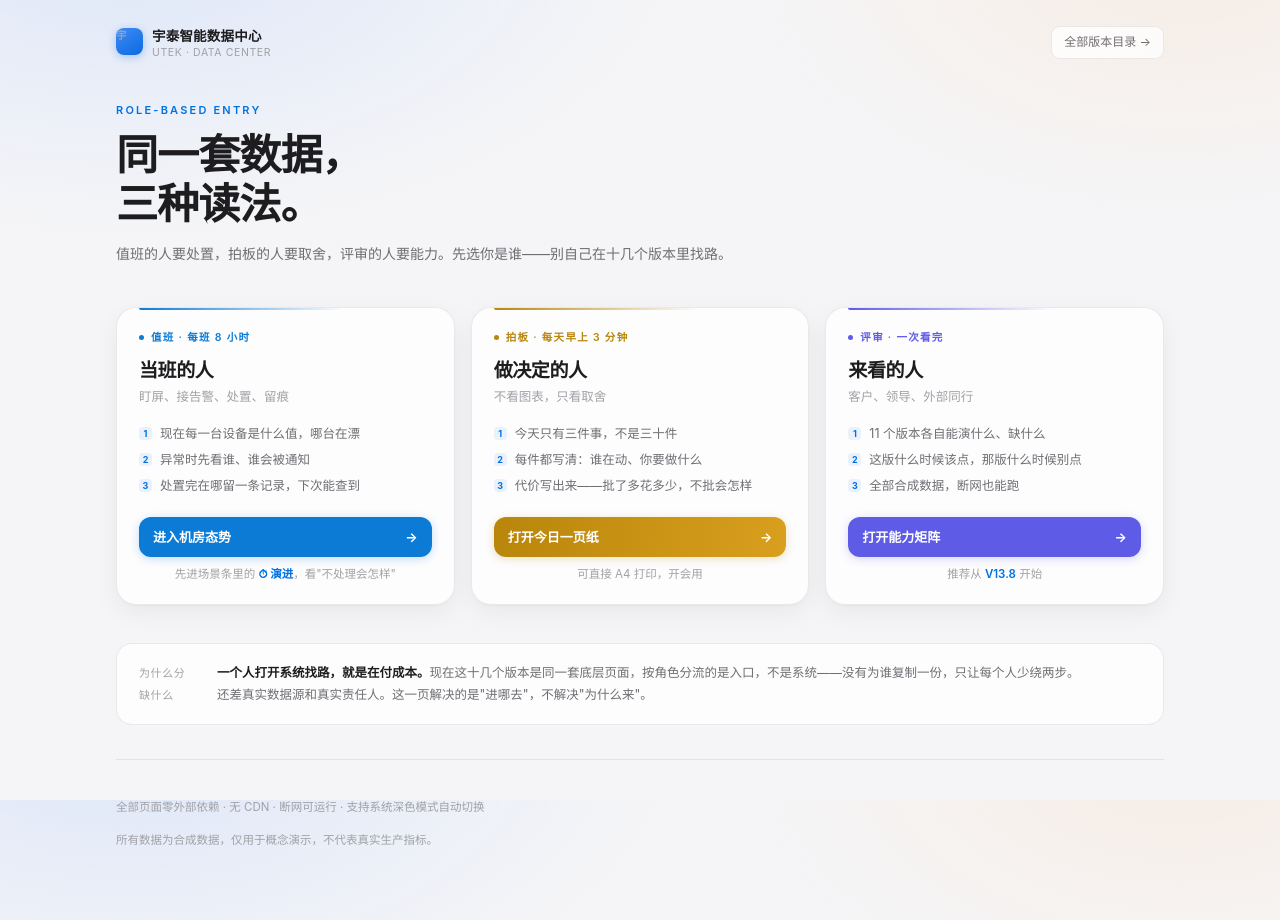
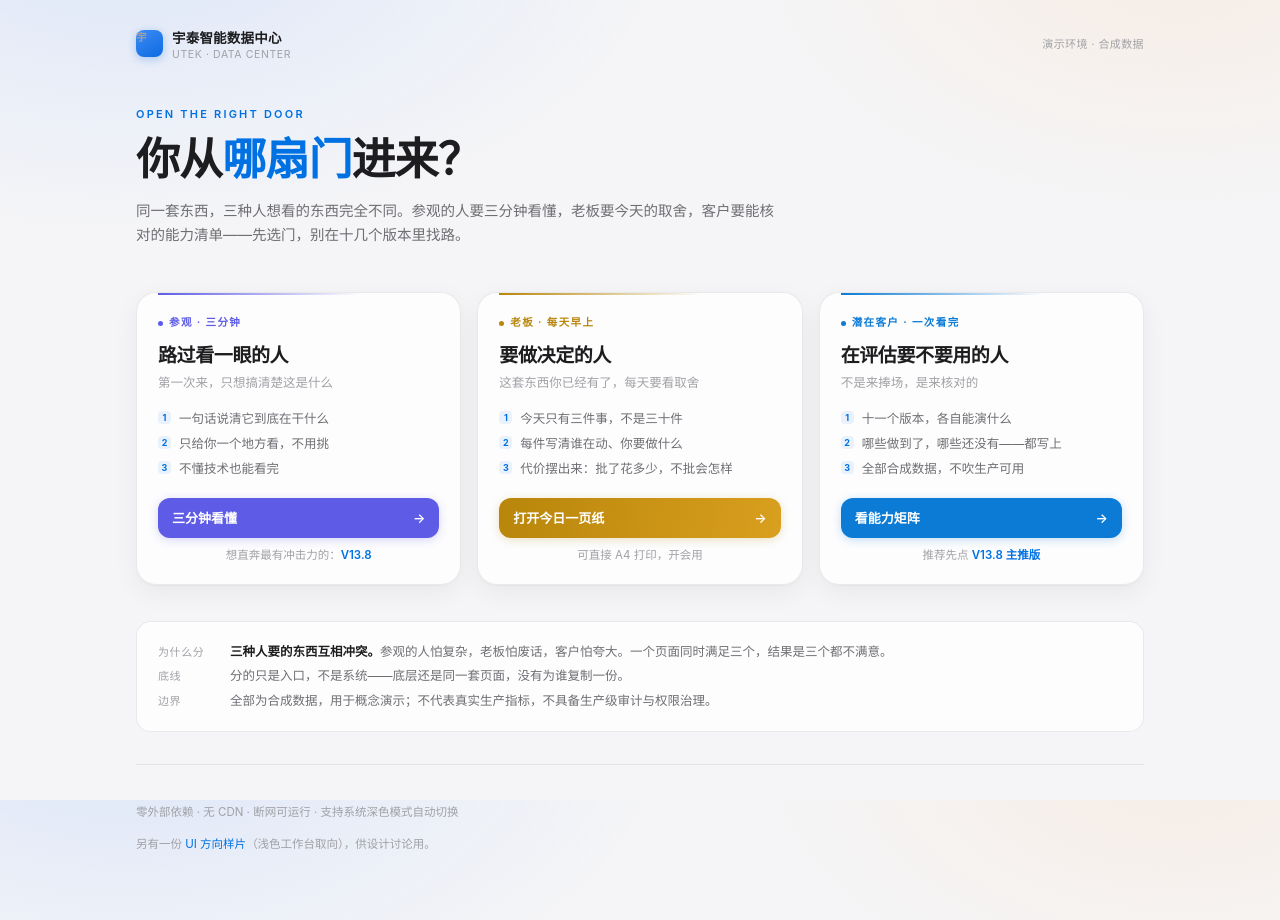
Before and after one commit to zhanglingshare/yutai-demo, a plain HTML site: page index.html in a window 1280 px wide. Drawn offline with Linux system fonts and the light colour scheme.

Commit message:
角色收敛为三个：参观者 / 老板 / 潜在客户
- 去掉值班工程师入口，按用户口径只留三种人
- 新增 tour.html：参观者三分钟看懂，阅读式单栏，含能力边界自述
- role-exec.html 标注为老板视角，catalog.html 标注为潜在客户视角
- 三页均带回入口链接

```diff
--- a/index.html
+++ b/index.html
@@ -4,177 +4,160 @@
 <meta charset="UTF-8">
 <meta name="viewport" content="width=device-width, initial-scale=1">
 <link rel="icon" href="data:,">
-<title>宇泰智能数据中心 · 按角色进入</title>
+<title>宇泰智能数据中心</title>
 <style>
 :root{
-  --bg:#f5f5f7; --card:rgba(255,255,255,.76); --card-solid:#fff;
-  --line:rgba(0,0,0,.08); --line-strong:rgba(0,0,0,.15);
+  --bg:#f5f5f7; --card:rgba(255,255,255,.76); --line:rgba(0,0,0,.08); --line-strong:rgba(0,0,0,.15);
   --text:#1d1d1f; --sub:#6e6e73; --faint:#a1a1a6;
-  --accent:#0071e3; --accent-soft:rgba(0,113,227,.08);
-  --ops:#0b7bd6; --exec:#b8860b; --review:#5e5ce6;
-  --green:#1d9f6e; --amber:#b87a10;
+  --accent:#0071e3; --soft:rgba(0,113,227,.08);
+  --v1:#5e5ce6; --v2:#b8860b; --v3:#0b7bd6;
   --shadow:0 1px 2px rgba(0,0,0,.04),0 8px 26px rgba(0,0,0,.055);
   --shadow-hi:0 2px 8px rgba(0,0,0,.07),0 20px 48px rgba(0,0,0,.11);
-  --radius:20px;
   --font:-apple-system,BlinkMacSystemFont,"SF Pro Text","HarmonyOS Sans SC","PingFang SC","Microsoft YaHei",system-ui,sans-serif;
 }
 @media (prefers-color-scheme:dark){
-  :root{--bg:#000;--card:rgba(28,28,30,.74);--card-solid:#1c1c1e;
-    --line:rgba(255,255,255,.11);--line-strong:rgba(255,255,255,.2);
-    --text:#f5f5f7;--sub:#98989d;--faint:#6e6e73;
-    --accent:#0a84ff;--accent-soft:rgba(10,132,255,.13);
-    --ops:#4aa8ff;--exec:#e0b341;--review:#8f8dff;
-    --green:#30d158;--amber:#ffd60a;
-    --shadow:0 1px 2px rgba(0,0,0,.4),0 8px 26px rgba(0,0,0,.5);
-    --shadow-hi:0 20px 48px rgba(0,0,0,.6);}
+  :root{--bg:#000;--card:rgba(28,28,30,.74);--line:rgba(255,255,255,.11);--line-strong:rgba(255,255,255,.2);
+    --text:#f5f5f7;--sub:#98989d;--faint:#6e6e73;--accent:#0a84ff;--soft:rgba(10,132,255,.13);
+    --v1:#8f8dff;--v2:#e0b341;--v3:#4aa8ff;
+    --shadow:0 1px 2px rgba(0,0,0,.4),0 8px 26px rgba(0,0,0,.5);--shadow-hi:0 20px 48px rgba(0,0,0,.6);}
 }
 *{box-sizing:border-box;-webkit-tap-highlight-color:transparent}
-body{margin:0;padding:0 0 70px;color:var(--text);font-family:var(--font);font-size:15px;line-height:1.55;
+body{margin:0;padding:0 0 64px;font-family:var(--font);font-size:15px;line-height:1.55;color:var(--text);
   -webkit-font-smoothing:antialiased;
   background:radial-gradient(880px 480px at 10% -8%,rgba(120,170,255,.19),transparent 62%),
              radial-gradient(720px 440px at 92% -6%,rgba(255,190,120,.15),transparent 60%),var(--bg);
   background-attachment:fixed}
 a{color:inherit;text-decoration:none}
-.w{max-width:1100px;margin:0 auto;padding:0 26px}
+.w{max-width:1060px;margin:0 auto;padding:0 26px}
 
-.top{display:flex;align-items:center;gap:12px;padding:24px 0 10px}
+.top{display:flex;align-items:center;gap:12px;padding:26px 0 8px}
 .brand{display:flex;align-items:center;gap:9px}
 .mark{width:27px;height:27px;border-radius:8px;display:grid;place-items:center;
   background:linear-gradient(150deg,#3f8cf5,#0b6ae0);color:#fff;font-weight:800;font-size:13px;
   box-shadow:0 2px 8px rgba(11,106,224,.3)}
 .brand b{font-size:13.5px;font-weight:600;letter-spacing:.2px}
 .brand span{display:block;font-size:10.5px;color:var(--faint);letter-spacing:.6px;margin-top:-2px}
-.top-link{margin-left:auto;font-size:12px;color:var(--sub);padding:6px 12px;border-radius:9px;
-  border:1px solid var(--line);background:var(--card);backdrop-filter:blur(18px);transition:.16s}
-.top-link:hover{color:var(--accent);border-color:rgba(0,113,227,.35)}
+.top .only{margin-left:auto;font-size:11px;color:var(--faint);letter-spacing:.4px}
 
-.hero{padding:30px 0 8px}
+.hero{padding:34px 0 10px}
 .eyebrow{font-size:11px;letter-spacing:2.2px;color:var(--accent);font-weight:600}
-h1{margin:11px 0 0;font-size:clamp(27px,4.2vw,42px);line-height:1.18;font-weight:700;letter-spacing:-.9px}
-.lead{margin:13px 0 0;max-width:620px;color:var(--sub);font-size:14px;line-height:1.65}
+h1{margin:11px 0 0;font-size:clamp(28px,4.4vw,44px);line-height:1.16;font-weight:700;letter-spacing:-.9px}
+h1 em{font-style:normal;color:var(--accent)}
+.lead{margin:14px 0 0;max-width:640px;color:var(--sub);font-size:14.5px;line-height:1.65}
 
-/* 角色卡 */
-.roles{display:grid;grid-template-columns:repeat(3,1fr);gap:16px;margin-top:34px}
-.role{position:relative;display:flex;flex-direction:column;padding:22px 22px 20px;border-radius:var(--radius);
+.roles{display:grid;grid-template-columns:repeat(3,1fr);gap:16px;margin-top:36px}
+.role{position:relative;display:flex;flex-direction:column;padding:22px 21px 19px;border-radius:20px;
   background:var(--card);border:1px solid var(--line);
   backdrop-filter:blur(26px) saturate(180%);-webkit-backdrop-filter:blur(26px) saturate(180%);
   box-shadow:var(--shadow);transition:transform .22s cubic-bezier(.2,.8,.2,1),box-shadow .22s,border-color .22s}
 .role:hover{transform:translateY(-4px);box-shadow:var(--shadow-hi);border-color:var(--line-strong)}
-.role:before{content:'';position:absolute;left:22px;right:22px;top:0;height:2px;border-radius:0 0 2px 2px}
-.role.ops:before{background:linear-gradient(90deg,var(--ops),transparent 70%)}
-.role.exec:before{background:linear-gradient(90deg,var(--exec),transparent 70%)}
-.role.review:before{background:linear-gradient(90deg,var(--review),transparent 70%)}
+.role:before{content:'';position:absolute;left:21px;right:21px;top:0;height:2px}
+.r1:before{background:linear-gradient(90deg,var(--v1),transparent 72%)}
+.r2:before{background:linear-gradient(90deg,var(--v2),transparent 72%)}
+.r3:before{background:linear-gradient(90deg,var(--v3),transparent 72%)}
 
-.who{display:flex;align-items:center;gap:7px;font-size:10.5px;font-weight:600;letter-spacing:1.3px}
-.role.ops .who{color:var(--ops)}.role.exec .who{color:var(--exec)}.role.review .who{color:var(--review)}
+.who{display:flex;align-items:center;gap:6px;font-size:10.5px;font-weight:700;letter-spacing:1.4px}
+.r1 .who{color:var(--v1)}.r2 .who{color:var(--v2)}.r3 .who{color:var(--v3)}
 .who .k{width:5px;height:5px;border-radius:50%;background:currentColor}
-.role h2{margin:10px 0 2px;font-size:19px;font-weight:700;letter-spacing:-.4px}
-.role .def{font-size:12.5px;color:var(--faint);margin-bottom:14px}
-.role ul{margin:0 0 18px;padding:0;list-style:none}
-.role li{display:flex;gap:8px;font-size:12.5px;color:var(--sub);line-height:1.6;padding:3px 0}
-.role li i{flex:0 0 13px;height:13px;border-radius:4px;background:var(--accent-soft);color:var(--accent);
-  font-size:9px;font-style:normal;display:grid;place-items:center;margin-top:3px;font-weight:700}
-.role .go{margin-top:auto;display:flex;align-items:center;justify-content:space-between;gap:10px;
-  padding:10px 14px;border-radius:12px;font-size:13px;font-weight:600;transition:.18s;
-  background:var(--accent);color:#fff;box-shadow:0 2px 10px rgba(0,113,227,.22)}
-.role .go:hover{filter:brightness(1.06)}
-.role.ops .go{background:var(--ops);box-shadow:0 2px 10px rgba(11,123,214,.24)}
-.role.exec .go{background:linear-gradient(100deg,#b8860b,#d99f1e);box-shadow:0 2px 10px rgba(184,134,11,.24)}
-.role.review .go{background:var(--review);box-shadow:0 2px 10px rgba(94,92,230,.24)}
-.role .go em{font-style:normal;font-weight:700}
-.role .sub-link{margin-top:9px;text-align:center;font-size:11.5px;color:var(--faint)}
-.role .sub-link a{color:var(--accent);font-weight:600}
-.role .sub-link a:hover{text-decoration:underline}
+.role h2{margin:9px 0 3px;font-size:19px;font-weight:700;letter-spacing:-.4px}
+.role .def{font-size:12.5px;color:var(--faint);margin-bottom:13px;min-height:19px}
+.role ul{margin:0 0 16px;padding:0;list-style:none}
+.role li{display:flex;gap:8px;font-size:12.5px;color:var(--sub);line-height:1.55;padding:3px 0}
+.role li i{flex:0 0 13px;height:13px;border-radius:4px;background:var(--soft);color:var(--accent);
+  font-size:9px;font-style:normal;display:grid;place-items:center;margin-top:2px;font-weight:700}
+.role .go{margin-top:auto;display:flex;align-items:center;justify-content:space-between;
+  padding:10px 14px;border-radius:12px;font-size:13px;font-weight:600;color:#fff;transition:.18s}
+.role .go:hover{filter:brightness(1.07)}
+.r1 .go{background:var(--v1);box-shadow:0 2px 10px rgba(94,92,230,.24)}
+.r2 .go{background:linear-gradient(100deg,#b8860b,#d99f1e);box-shadow:0 2px 10px rgba(184,134,11,.24)}
+.r3 .go{background:var(--v3);box-shadow:0 2px 10px rgba(11,123,214,.24)}
+.role .alt{margin-top:9px;text-align:center;font-size:11.5px;color:var(--faint)}
+.role .alt a{color:var(--accent);font-weight:600}
+.role .alt a:hover{text-decoration:underline}
 
-/* 说明条 */
-.note{margin-top:38px;padding:18px 22px;border-radius:16px;border:1px solid var(--line);
-  background:var(--card);backdrop-filter:blur(20px);font-size:12.5px;color:var(--sub);line-height:1.75}
+.note{margin-top:36px;padding:17px 21px;border-radius:15px;border:1px solid var(--line);
+  background:var(--card);backdrop-filter:blur(20px);font-size:12.5px;color:var(--sub);line-height:1.8}
 .note b{color:var(--text);font-weight:600}
-.note .row{display:flex;gap:10px;align-items:baseline}
-.note .row span:first-child{flex:0 0 68px;color:var(--faint);font-size:11px;letter-spacing:.6px}
+.note div{display:flex;gap:10px;align-items:baseline;margin:2px 0}
+.note div span:first-child{flex:0 0 62px;color:var(--faint);font-size:11px;letter-spacing:.6px}
 
-.pfoot{padding:26px 0 0;margin-top:34px;border-top:1px solid var(--line);color:var(--faint);font-size:11.5px;line-height:1.85}
+.pfoot{padding:25px 0 0;margin-top:32px;border-top:1px solid var(--line);color:var(--faint);font-size:11.5px;line-height:1.85}
 .pfoot a{color:var(--accent)}
 
 @media (max-width:880px){
-  .w{padding:0 17px}
-  .roles{grid-template-columns:1fr;gap:13px}
-  .role{padding:19px 19px 17px}
-  h1{font-size:27px}
-  .top{padding:16px 0 6px}
-  .top-link{display:none}
+  .w{padding:0 17px}.roles{grid-template-columns:1fr;gap:13px}
+  .role{padding:19px 18px 17px}h1{font-size:28px}
+  .top{padding:18px 0 6px}.top .only{display:none}
 }
-@media print{.roles{grid-template-columns:1fr 1fr 1fr}.role{box-shadow:none;border:1px solid #ddd;background:#fff}}
 </style>
 </head>
 <body>
 <div class="w">
 
 <div class="top">
-  <div class="brand">
-    <span class="mark">宇</span>
-    <div><b>宇泰智能数据中心</b><span>UTEK · DATA CENTER</span></div>
-  </div>
-  <a class="top-link" href="catalog.html">全部版本目录 →</a>
+  <div class="brand"><span class="mark">宇</span>
+    <div><b>宇泰智能数据中心</b><span>UTEK · DATA CENTER</span></div></div>
+  <div class="only">演示环境 · 合成数据</div>
 </div>
 
 <section class="hero">
-  <div class="eyebrow">ROLE-BASED ENTRY</div>
-  <h1>同一套数据，<br>三种读法。</h1>
-  <p class="lead">值班的人要处置，拍板的人要取舍，评审的人要能力。先选你是谁——别自己在十几个版本里找路。</p>
+  <div class="eyebrow">OPEN THE RIGHT DOOR</div>
+  <h1>你从<em>哪扇门</em>进来？</h1>
+  <p class="lead">同一套东西，三种人想看的东西完全不同。参观的人要三分钟看懂，老板要今天的取舍，客户要能核对的能力清单——先选门，别在十几个版本里找路。</p>
 </section>
 
 <div class="roles">
 
-  <div class="role ops">
-    <div class="who"><span class="k"></span>值班 · 每班 8 小时</div>
-    <h2>当班的人</h2>
-    <div class="def">盯屏、接告警、处置、留痕</div>
+  <div class="role r1">
+    <div class="who"><span class="k"></span>参观 · 三分钟</div>
+    <h2>路过看一眼的人</h2>
+    <div class="def">第一次来，只想搞清楚这是什么</div>
     <ul>
-      <li><i>1</i><span>现在每一台设备是什么值，哪台在漂</span></li>
-      <li><i>2</i><span>异常时先看谁、谁会被通知</span></li>
-      <li><i>3</i><span>处置完在哪留一条记录，下次能查到</span></li>
+      <li><i>1</i><span>一句话说清它到底在干什么</li>
+      <li><i>2</i><span>只给你一个地方看，不用挑</li>
+      <li><i>3</i><span>不懂技术也能看完</li>
     </ul>
-    <a class="go" href="yutai-v13-8/index.html"><span>进入机房态势</span><em>→</em></a>
-    <div class="sub-link">先进场景条里的 <a href="yutai-v13-8/index.html">⏱ 演进</a>，看"不处理会怎样"</div>
+    <a class="go" href="tour.html"><span>三分钟看懂</span><span>→</span></a>
+    <div class="alt">想直奔最有冲击力的：<a href="yutai-v13-8/index.html">V13.8</a></div>
   </div>
 
-  <div class="role exec">
-    <div class="who"><span class="k"></span>拍板 · 每天早上 3 分钟</div>
-    <h2>做决定的人</h2>
-    <div class="def">不看图表，只看取舍</div>
+  <div class="role r2">
+    <div class="who"><span class="k"></span>老板 · 每天早上</div>
+    <h2>要做决定的人</h2>
+    <div class="def">这套东西你已经有了，每天要看取舍</div>
     <ul>
-      <li><i>1</i><span>今天只有三件事，不是三十件</span></li>
-      <li><i>2</i><span>每件都写清：谁在动、你要做什么</span></li>
-      <li><i>3</i><span>代价写出来——批了多花多少，不批会怎样</span></li>
+      <li><i>1</i><span>今天只有三件事，不是三十件</li>
+      <li><i>2</i><span>每件写清谁在动、你要做什么</li>
+      <li><i>3</i><span>代价摆出来：批了花多少，不批会怎样</li>
     </ul>
-    <a class="go" href="role-exec.html"><span>打开今日一页纸</span><em>→</em></a>
-    <div class="sub-link">可直接 A4 打印，开会用</div>
+    <a class="go" href="role-exec.html"><span>打开今日一页纸</span><span>→</span></a>
+    <div class="alt">可直接 A4 打印，开会用</div>
   </div>
 
-  <div class="role review">
-    <div class="who"><span class="k"></span>评审 · 一次看完</div>
-    <h2>来看的人</h2>
-    <div class="def">客户、领导、外部同行</div>
+  <div class="role r3">
+    <div class="who"><span class="k"></span>潜在客户 · 一次看完</div>
+    <h2>在评估要不要用的人</h2>
+    <div class="def">不是来捧场，是来核对的</div>
     <ul>
-      <li><i>1</i><span>11 个版本各自能演什么、缺什么</span></li>
-      <li><i>2</i><span>这版什么时候该点，那版什么时候别点</span></li>
-      <li><i>3</i><span>全部合成数据，断网也能跑</span></li>
+      <li><i>1</i><span>十一个版本，各自能演什么</li>
+      <li><i>2</i><span>哪些做到了，哪些还没有——都写上</li>
+      <li><i>3</i><span>全部合成数据，不吹生产可用</li>
     </ul>
-    <a class="go" href="catalog.html"><span>打开能力矩阵</span><em>→</em></a>
-    <div class="sub-link">推荐从 <a href="yutai-v13-8/index.html">V13.8</a> 开始</div>
+    <a class="go" href="catalog.html"><span>看能力矩阵</span><span>→</span></a>
+    <div class="alt">推荐先点 <a href="yutai-v13-8/index.html">V13.8 主推版</a></div>
   </div>
 
 </div>
 
 <div class="note">
-  <div class="row"><span>为什么分</span><span><b>一个人打开系统找路，就是在付成本。</b>现在这十几个版本是同一套底层页面，按角色分流的是入口，不是系统——没有为谁复制一份，只让每个人少绕两步。</span></div>
-  <div class="row"><span>缺什么</span><span>还差真实数据源和真实责任人。这一页解决的是"进哪去"，不解决"为什么来"。</span></div>
+  <div><span>为什么分</span><span><b>三种人要的东西互相冲突。</b>参观的人怕复杂，老板怕废话，客户怕夸大。一个页面同时满足三个，结果是三个都不满意。</span></div>
+  <div><span>底线</span><span>分的只是入口，不是系统——底层还是同一套页面，没有为谁复制一份。</span></div>
+  <div><span>边界</span><span>全部为合成数据，用于概念演示；不代表真实生产指标，不具备生产级审计与权限治理。</span></div>
 </div>
 
 <div class="pfoot">
-  <p>全部页面零外部依赖 · 无 CDN · 断网可运行 · 支持系统深色模式自动切换</p>
-  <p>所有数据为合成数据，仅用于概念演示，不代表真实生产指标。</p>
+  <p>零外部依赖 · 无 CDN · 断网可运行 · 支持系统深色模式自动切换</p>
+  <p>另有一份 <a href="light.html">UI 方向样片</a>（浅色工作台取向），供设计讨论用。</p>
 </div>
 
 </div>
```
Also changed, not shown: catalog.html (+1 -1 lines), role-exec.html (+2 -2 lines), tour.html (added, +171 -0 lines).
